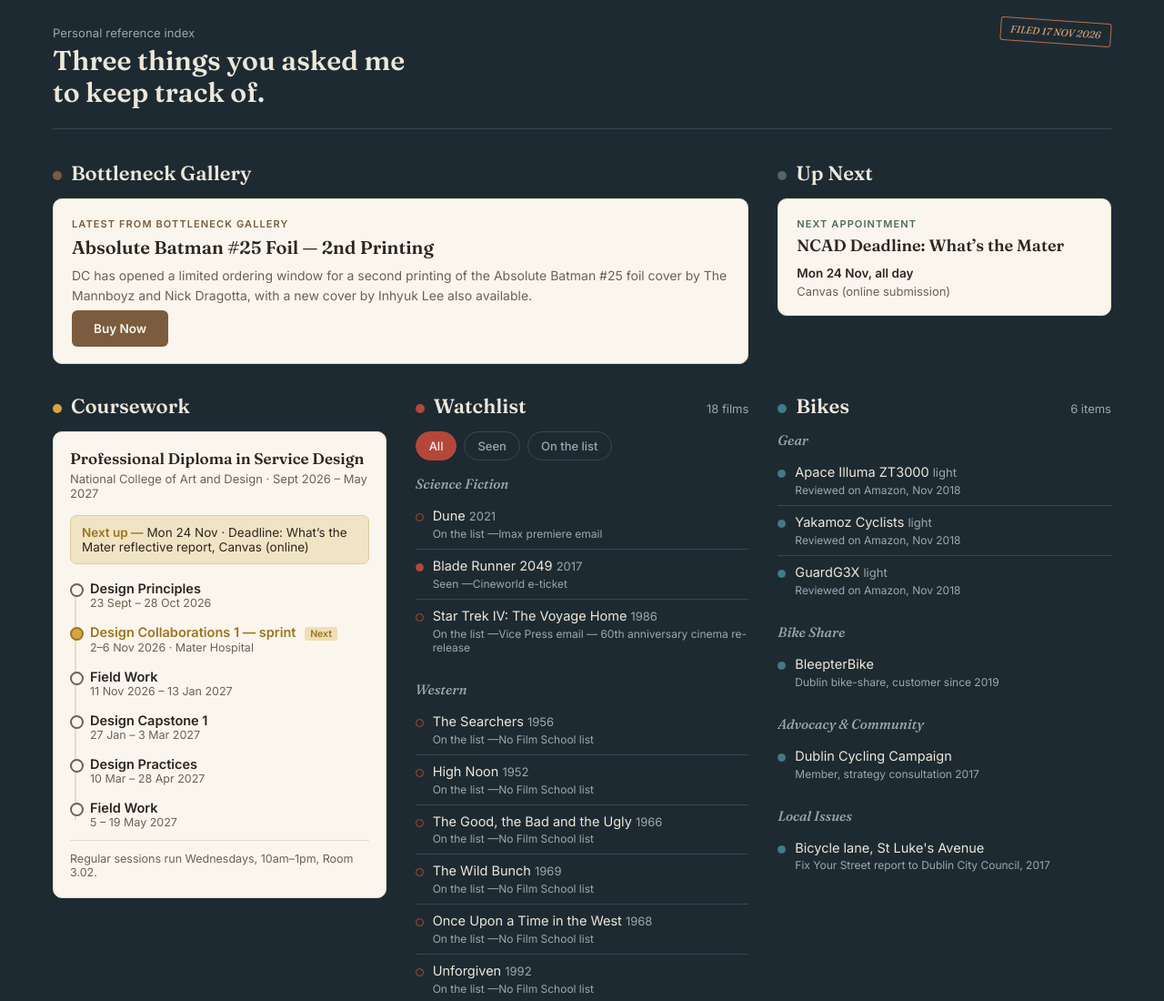
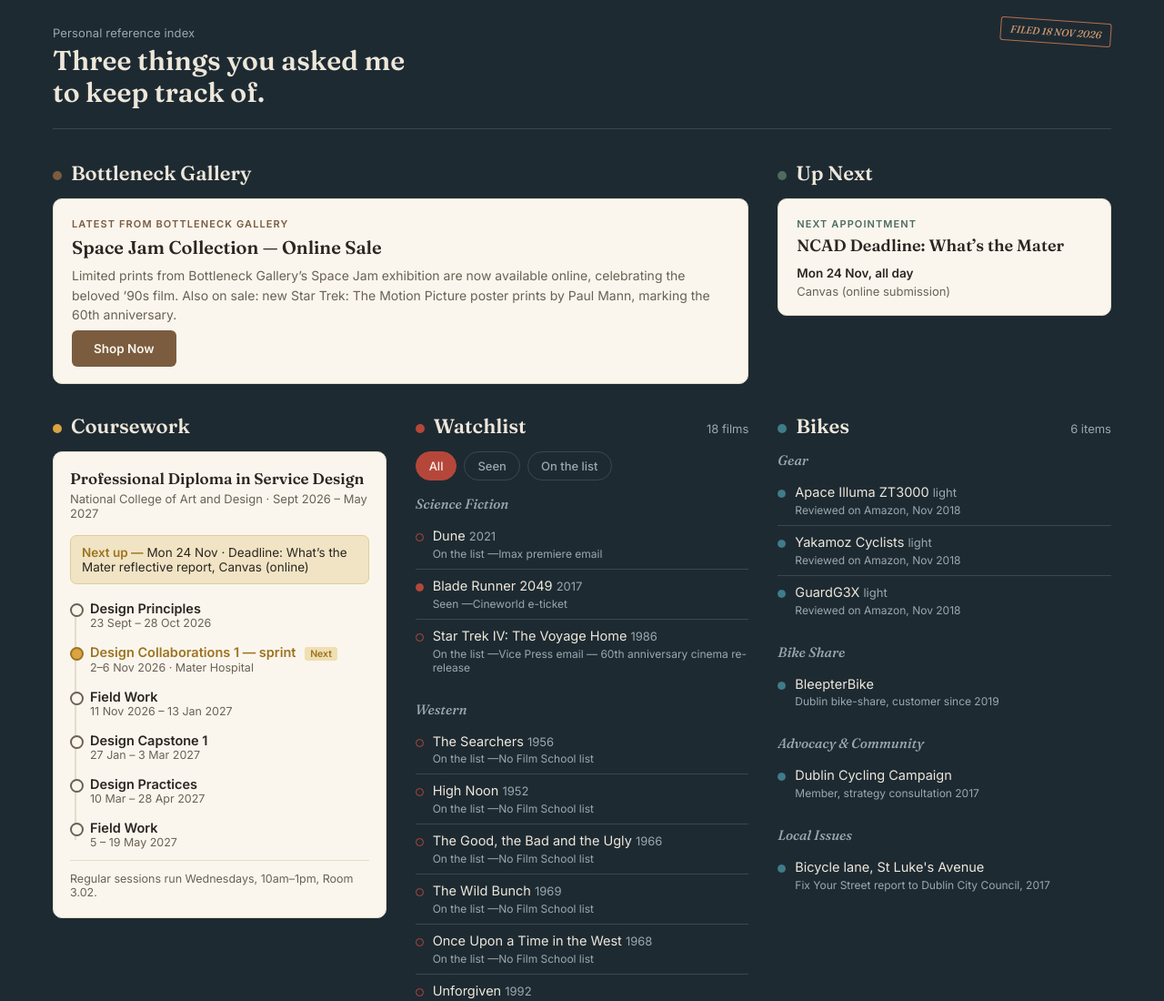
Before and after one commit to gstokes/dashboard, a plain HTML site: page index.html in a window 1280 px wide. Shown: the top 1100 px of the page at 91% size. Drawn offline with Linux system fonts and the light colour scheme.

Commit message:
Dashboard update 18 Nov 2026 - automated

```diff
--- a/index.html
+++ b/index.html
@@ -344,7 +344,7 @@
   <header class="masthead">
     <p class="kicker">Personal reference index</p>
     <h1>Three things you asked&nbsp;me<br>to keep track of.</h1>
-    <div class="stamp">FILED&nbsp;17&nbsp;NOV&nbsp;2026</div>
+    <div class="stamp">FILED&nbsp;18&nbsp;NOV&nbsp;2026</div>
   </header>
 
   <main id="main">
@@ -356,9 +356,9 @@
       </div>
       <div class="gallery-card">
         <div class="gallery-eyebrow">Latest from Bottleneck Gallery</div>
-        <div class="gallery-title">Absolute Batman #25 Foil &#8212; 2nd Printing</div>
-        <div class="gallery-desc">DC has opened a limited ordering window for a second printing of the Absolute Batman #25 foil cover by The Mannboyz and Nick Dragotta, with a new cover by Inhyuk Lee also available.</div>
-        <a href="https://bottleneckgallery.com/collections/bng-cmx" class="gallery-cta" target="_blank" rel="noopener">Buy Now</a>
+        <div class="gallery-title">Space Jam Collection &#8212; Online Sale</div>
+        <div class="gallery-desc">Limited prints from Bottleneck Gallery&#8217;s Space Jam exhibition are now available online, celebrating the beloved &#8217;90s film. Also on sale: new Star Trek: The Motion Picture poster prints by Paul Mann, marking the 60th anniversary.</div>
+        <a href="https://www.bottleneckgallery.com" class="gallery-cta" target="_blank" rel="noopener">Shop Now</a>
       </div>
     </section>
 
```
